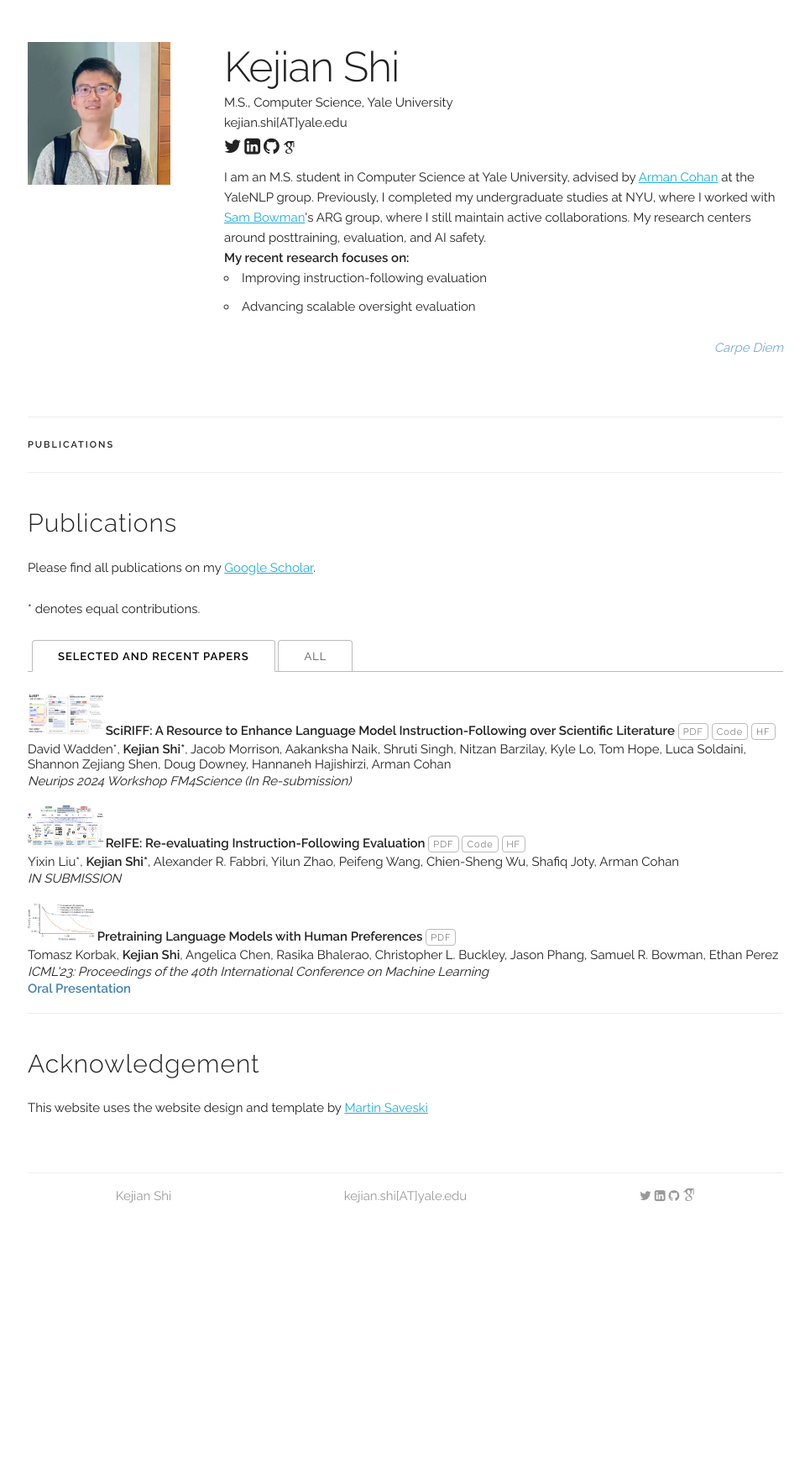
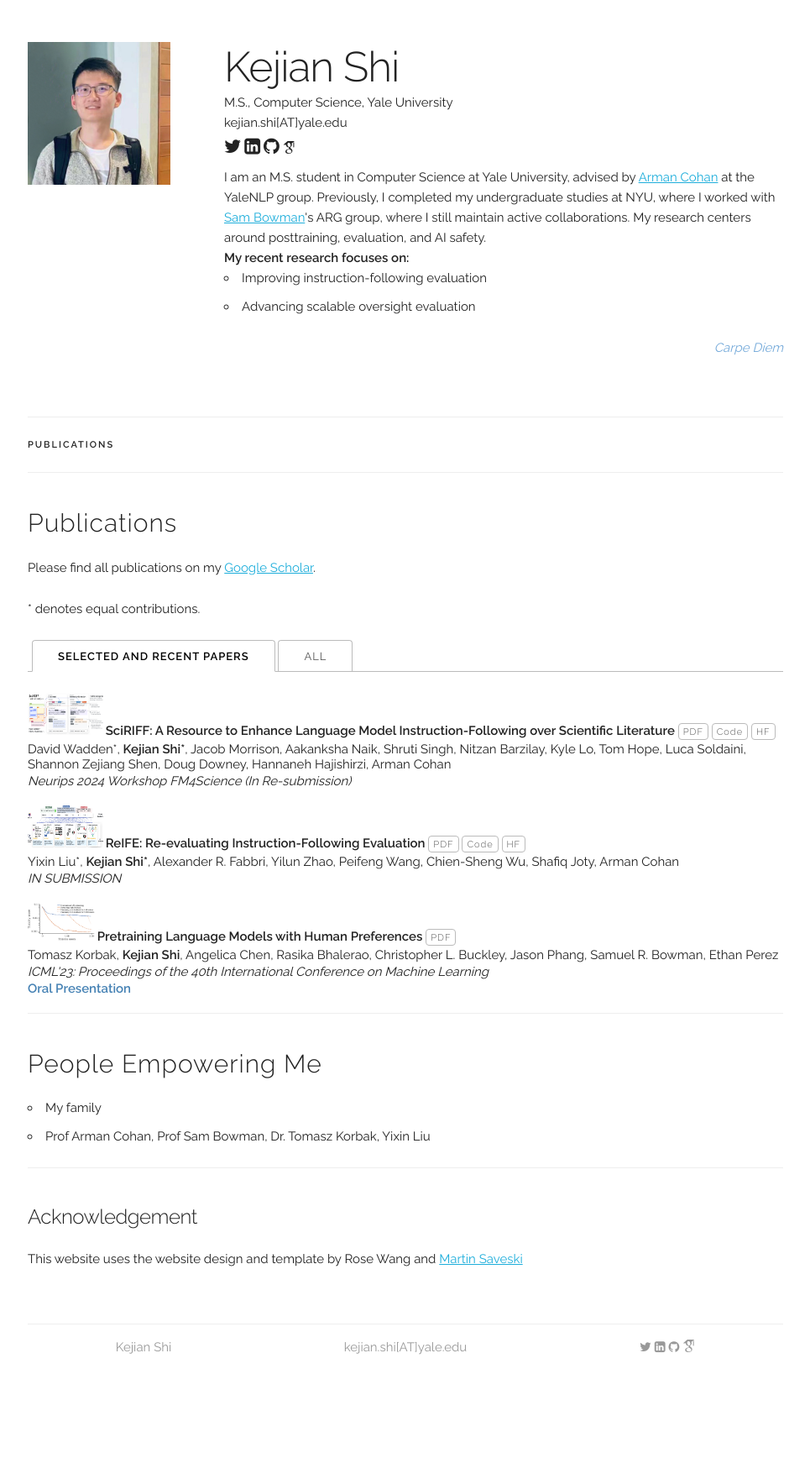
Before and after one commit to shi-kejian/shi-kejian.github.io, a Jekyll site: the page built from index.html, in a window 1280 px wide. Shown: the whole page at 84% size, without its empty margins (157-1122 px from the left). Built offline with Jekyll 4.4.1, drawn with Linux system fonts in a browser that asks for light colours; some web fonts are replaced; before the commit the page ends 1516 px from its top, so only the background shows below that.

Commit message:
Update index.html

```diff
--- a/index.html
+++ b/index.html
@@ -128,10 +128,17 @@ title: Home
       {% endfor %}
     </div>
 
-<div class="docs-section" id="ack">
-  <h4>Acknowledgement</h4>
-  <p>
-    This website uses the website design and template by <a href="https://github.com/msaveski/www_personal">Martin Saveski</a>
-  </p>
+    <div class="docs-section" id="ack">
+      <h4>People Empowering Me</h4>
+      <ul>
+        <li>My family</li>
+        <li>Prof Arman Cohan, Prof Sam Bowman, Dr. Tomasz Korbak, Yixin Liu</li>
+      </ul>
+
+    <div class="docs-section" id="cite">
+    <h5>Acknowledgement</h5>
+    <p>
+      This website uses the website design and template by <a href="https://rosewang2008.github.io/"></a> Rose Wang and <a href="https://github.com/msaveski/www_personal">Martin Saveski</a>
+    </p>
 
 </div>
```
